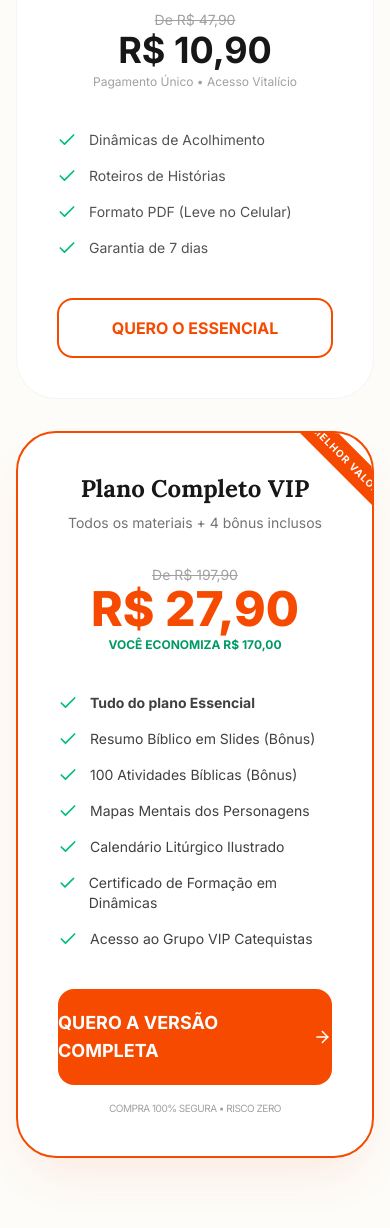
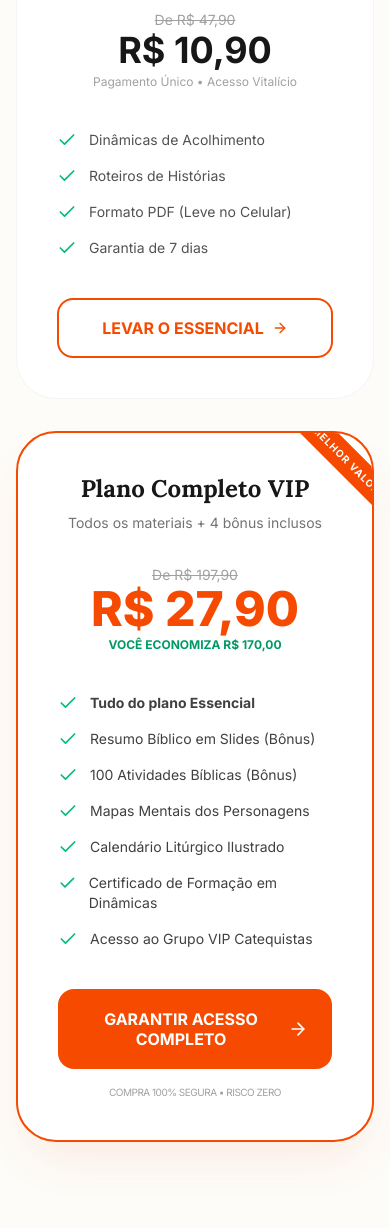
Before and after one commit to narutinfps-tech/catequese-2, a React (Vite) app: page / in a window 390 px wide. Shown: the part 7774-9002 px from the top of the page. Built offline with nearby package versions, Linux system fonts and the light colour scheme.

Commit message:
feat: Enhance CTA button styles and accessibility
Update CTA buttons on the landing page to improve visual appeal and user experience. Added icons and adjusted padding for better responsiveness.

```diff
--- a/src/App.tsx
+++ b/src/App.tsx
@@ -451,9 +451,10 @@ export default function App() {
               </ul>
               <a
                 href="https://pay.wiapy.com/wJqPAhaQ8o"
-                className="w-full py-4 border-2 border-orange-600 text-orange-600 rounded-2xl font-bold hover:bg-orange-50 transition-colors text-center"
+                className="w-full py-4 px-6 border-2 border-orange-600 text-orange-600 rounded-2xl font-bold text-base hover:bg-orange-50 transition-all flex items-center justify-center gap-2 group"
               >
-                QUERO O ESSENCIAL
+                <span>LEVAR O ESSENCIAL</span>
+                <ArrowRight className="w-4 h-4 flex-shrink-0 group-hover:translate-x-1 transition-transform" />
               </a>
             </div>
 
@@ -478,9 +479,10 @@ export default function App() {
               </ul>
               <a
                 href="https://pay.wiapy.com/V_6N_bYd3"
-                className="w-full py-5 bg-orange-600 text-white rounded-2xl font-bold text-lg hover:bg-orange-700 hover:shadow-lg transition-all flex items-center justify-center gap-2"
+                className="w-full py-5 px-6 bg-orange-600 text-white rounded-2xl font-bold text-base sm:text-lg hover:bg-orange-700 hover:shadow-xl hover:-translate-y-0.5 transition-all flex items-center justify-center gap-2 group"
               >
-                QUERO A VERSÃO COMPLETA <ArrowRight className="w-5 h-5" />
+                <span className="text-center leading-tight">GARANTIR ACESSO COMPLETO</span>
+                <ArrowRight className="w-5 h-5 flex-shrink-0 group-hover:translate-x-1 transition-transform" />
               </a>
               <p className="mt-4 text-[10px] text-neutral-400 uppercase tracking-tighter">Compra 100% Segura • Risco Zero</p>
             </div>
```
